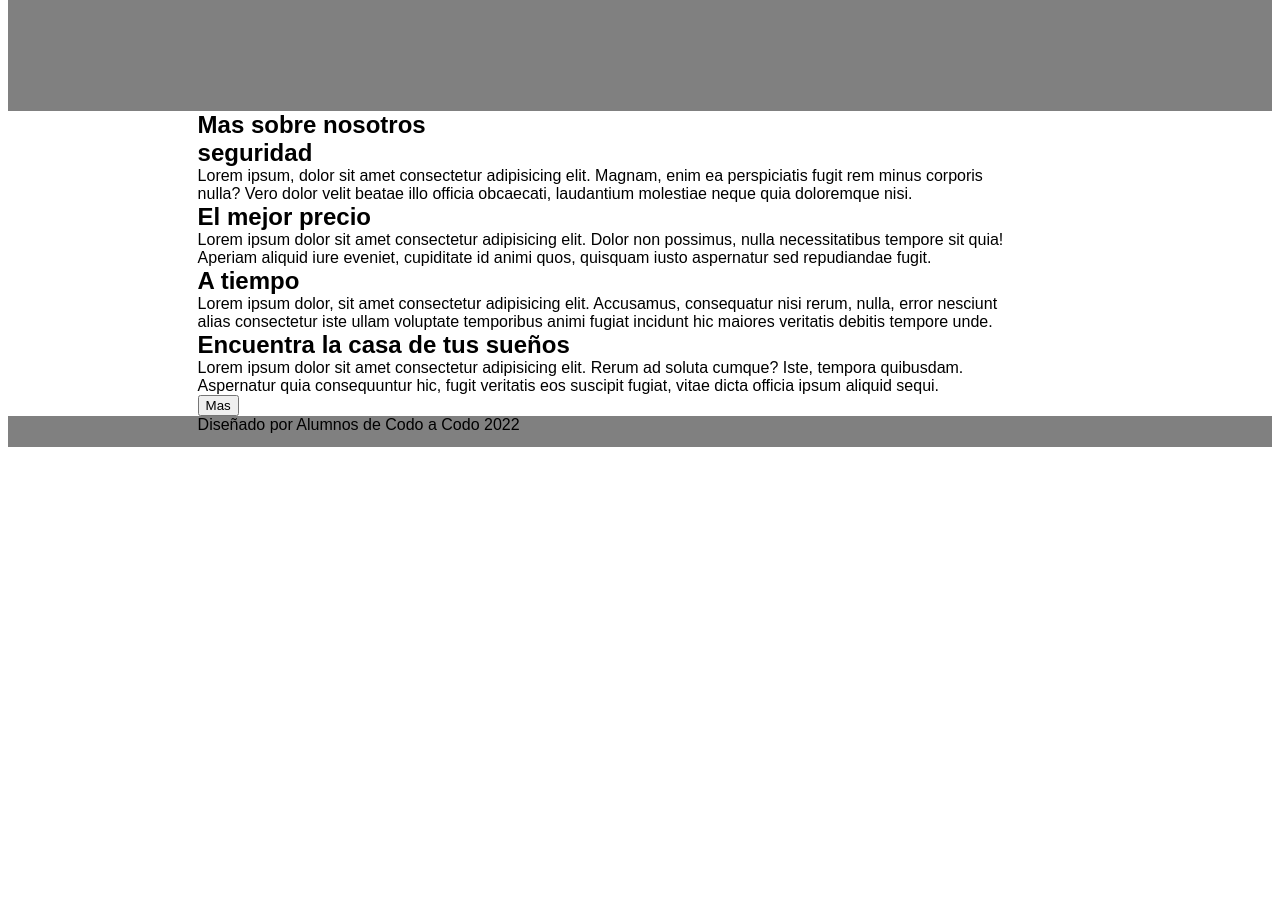
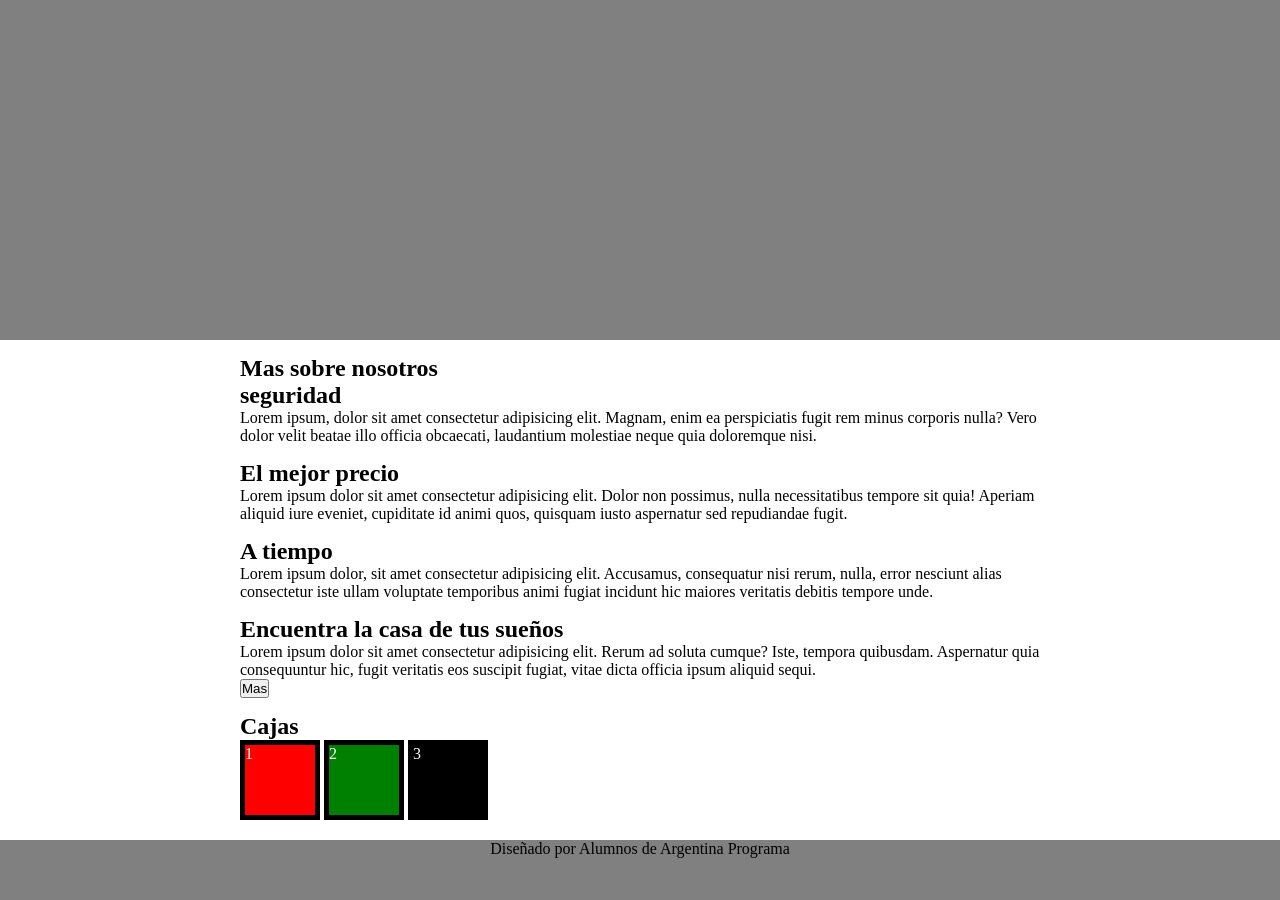
Before and after one commit to MathiasHuelmo/DesafioHTMLyCSS, a plain HTML site: page index.html in a window 1280 px wide. Shown: the part 160-1060 px from the top of the page. Before the commit the page ends 800 px from the top, so only its background shows below. Drawn offline with Linux system fonts and the light colour scheme.

Commit message:
Version mejorada

```diff
--- a/index.html
+++ b/index.html
@@ -5,12 +5,12 @@
     <meta http-equiv="X-UA-Compatible" content="IE=edge">
     <meta name="viewport" content="width=device-width, initial-scale=1.0">
     <link rel="stylesheet" href="style.css">
-    <title>BIENES RAICES</title>
+    <title>Desafio Estructura</title>
 </head>
 <body>
     <header>
-    <h1>BIENES<b>RAICES</b></h1>
-
+    <div id="contenedor-header" class="centrado">
+        <h1>BIENES RAICES</h1>
         <a href="">Inicio</a>
         <a href="">Quienes</a>
         <a href="">Galeria</a>
@@ -18,32 +18,48 @@
 
 
             <h2>Bienes Raices</h2>
+    </div>
     </header>
-    <section class="cuerpo">
 
+        <main>
+            <section class="centrado">
                 <h2>Mas sobre nosotros</h2>
 
                 <h2>seguridad</h2>
                 <p>Lorem ipsum, dolor sit amet consectetur adipisicing elit. Magnam, enim ea perspiciatis fugit rem minus corporis nulla? Vero dolor velit beatae illo officia obcaecati, laudantium molestiae neque quia doloremque nisi.</p>
+            </section>
+            <section class="centrado">
+                <h2>El mejor precio</h2>
+                <p>Lorem ipsum dolor sit amet consectetur adipisicing elit. Dolor non possimus, nulla necessitatibus tempore sit quia! Aperiam aliquid iure eveniet, cupiditate id animi quos, quisquam iusto aspernatur sed repudiandae fugit.</p>
+            </section>
+            <section class="centrado">
+                <h2>A tiempo</h2>
+                <p>Lorem ipsum dolor, sit amet consectetur adipisicing elit. Accusamus, consequatur nisi rerum, nulla, error nesciunt alias consectetur iste ullam voluptate temporibus animi fugiat incidunt hic maiores veritatis debitis tempore unde.</p>
+            </section>
+            <section class="centrado">
+                <h2>Encuentra la casa de tus sueños</h2>
+                <p>Lorem ipsum dolor sit amet consectetur adipisicing elit. Rerum ad soluta cumque? Iste, tempora quibusdam. Aspernatur quia consequuntur hic, fugit veritatis eos suscipit fugiat, vitae dicta officia ipsum aliquid sequi.</p>
+                <button>Mas</button>
+            </section>
+            <section class="centrado">
+                <h2>Cajas</h2>
+                <div id="contenedor-cajas">
+
+                    <div id="div1" class="modelo-cajas">1</div>
+
+                    <div id="div2" class="modelo-cajas">2</div>
+
+                    <div id="div3" class="modelo-cajas">3</div>
+
+                </div>
+            </section>
+        </main>
 
 
-        <h2>El mejor precio</h2>
-        <p>Lorem ipsum dolor sit amet consectetur adipisicing elit. Dolor non possimus, nulla necessitatibus tempore sit quia! Aperiam aliquid iure eveniet, cupiditate id animi quos, quisquam iusto aspernatur sed repudiandae fugit.</p>
-
-
-        <h2>A tiempo</h2>
-        <p>Lorem ipsum dolor, sit amet consectetur adipisicing elit. Accusamus, consequatur nisi rerum, nulla, error nesciunt alias consectetur iste ullam voluptate temporibus animi fugiat incidunt hic maiores veritatis debitis tempore unde.</p>
-
-
-        <h2>Encuentra la casa de tus sueños</h2>
-        <p>Lorem ipsum dolor sit amet consectetur adipisicing elit. Rerum ad soluta cumque? Iste, tempora quibusdam. Aspernatur quia consequuntur hic, fugit veritatis eos suscipit fugiat, vitae dicta officia ipsum aliquid sequi.</p>
-
-        <input type="button" value="Mas">
-
-    </section>
-
         <footer>
-            <p>Diseñado por Alumnos de Codo a Codo 2022</p>
+            <div id="contenedor-footer" class="centrado">
+                <p>Diseñado por Alumnos de Argentina Programa</p>
+            </div>
         </footer>
     </nav>
 </body>
--- a/style.css
+++ b/style.css
@@ -1,29 +1,65 @@
-body{
-    font-family: sans-serif;
-
-}
-h1{
-
-    font-size: 40px;
-    color: white;
-    font-family: sans-serif;
-    font-weight: 100;
-
-}
-h2, p{
-    margin:0;
+*{
+    margin: 0;
+    padding: 0;
+    box-sizing: border-box;
 }
 
 header{
     background-color: gray;
-    padding: 0% 10% 10% 15%;
+    width: 100%; /*unidad relativa*/
+    height: 500px; /*unidad absoluta*/
+    margin-bottom: 15px;
+}
 
+.centrado{
+    width: 800px;
+    margin-left: auto;
+    margin-right: auto;
 }
+
+section{
+    margin-bottom: 15px;
+}
+
 footer{
     background-color: gray;
-    padding: 0% 20% 1% 15%;
+    width: 100%; /*unidad relativa*/
+    height: 60px; /*unidad absoluta*/
+    margin-top: 20px;
+    align-items: center;
+    text-align: center;
+}
+.modelo-cajas{
+    width: 80px;
+    height: 80px;
+    background-color: blue;
+    color: white;
+    /*display: flex; ((con esta propiedad automaticamente coloca todo como inline-block (bloque en linea)*/
+    /*justify-content: center; ((te centra el contenido))*/
+    /*justify-content: flex-end; ((te manda el contenido al final del bloque))*/
+    /*justify-content: space-between; ((ubica los bloques hacia los extremos))*/
 }
 
-.cuerpo{
-    padding: 0 20% 0% 15%;
+#div1{
+background-color: red;
+border-color: black;
+border-width: 5px;
+border-style: solid;
+display: inline-block;
 }
+
+#div2{
+background-color: green;
+display: inline-block;
+border-color: black;
+border-width: 5px;
+border-style: solid;
+}
+
+#div3{
+background-color: black;
+display: inline-block;
+border-color: black;
+border-width: 5px;
+border-style: solid;
+}
```
Lines whose indentation alone changed are shown as unchanged.
